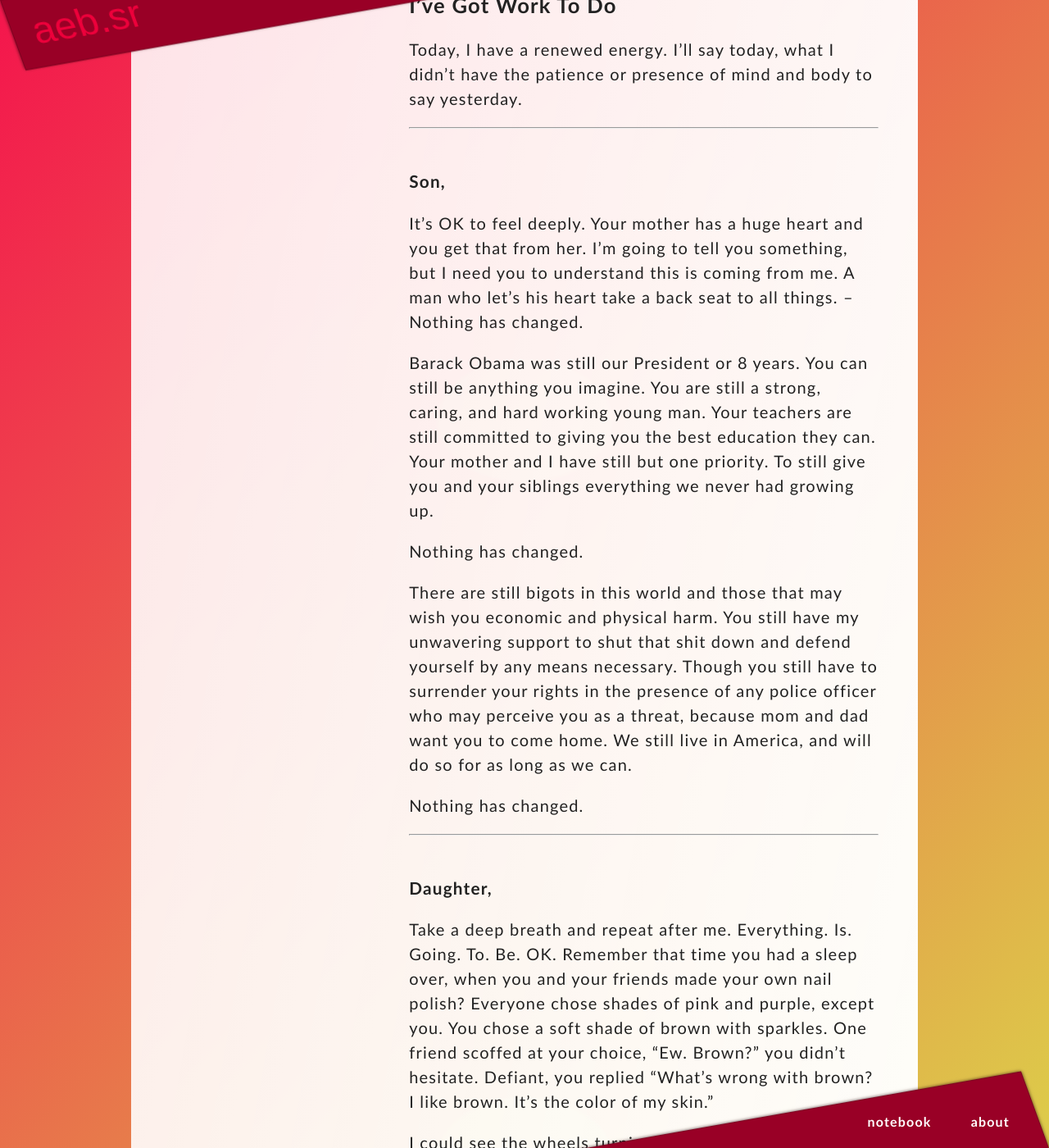
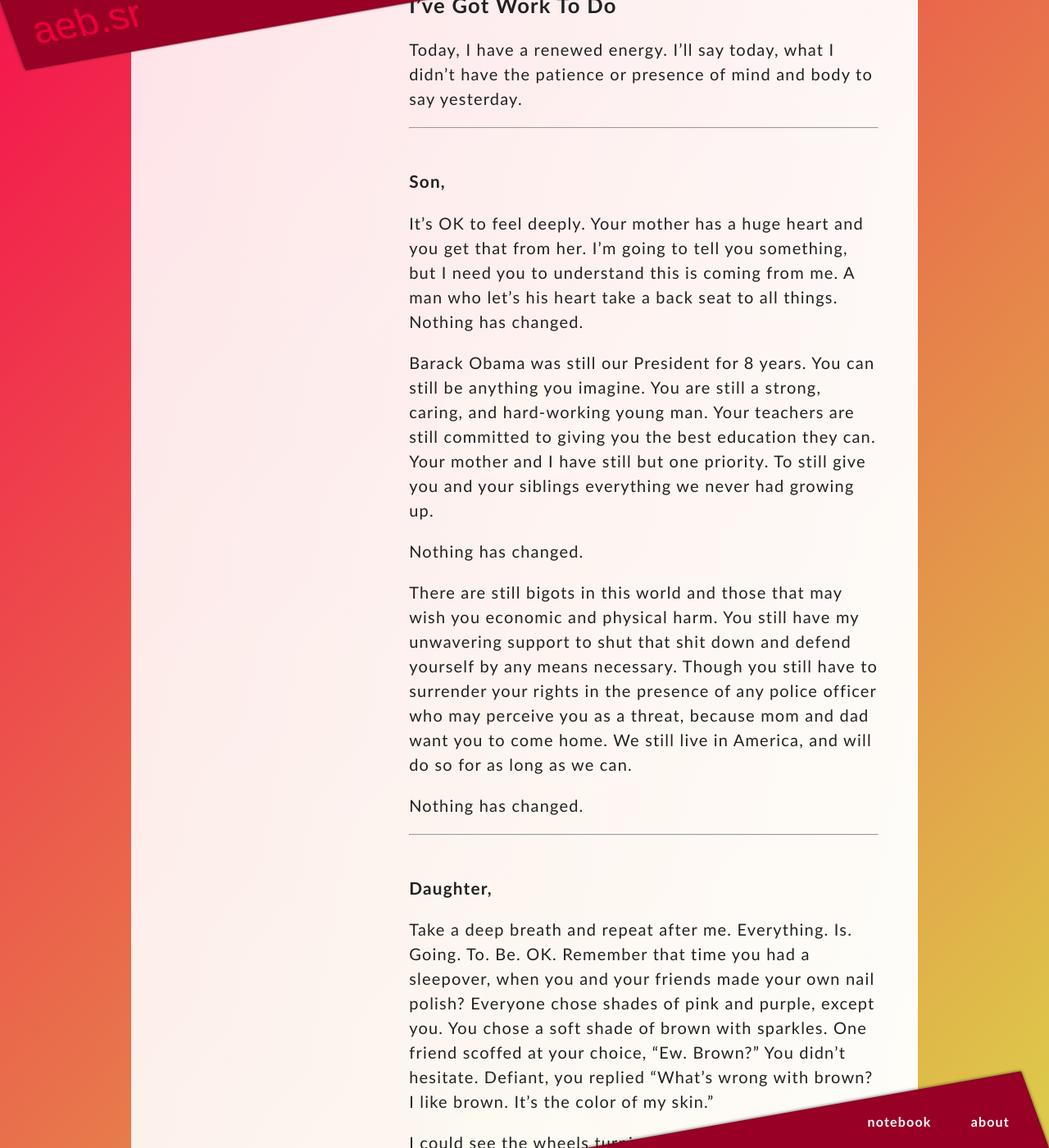
Before and after one commit to aebsr/aebsr.github.com, a Jekyll site: the page built from _posts/2016-11-10-i-slept-in-yesterday.md, in a window 1280 px wide and 1400 px high, scrolled down 1737 px. Shown: the whole window at 82% size. Built offline with Jekyll 4.4.1, drawn with Linux system fonts in a browser that asks for light colours; some of the changed text lies outside the part shown.

Commit message:
got that fine tooth comb treatment from the Mrs

```diff
--- a/_posts/2016-11-10-i-slept-in-yesterday.md
+++ b/_posts/2016-11-10-i-slept-in-yesterday.md
@@ -16,7 +16,7 @@
 
 Back at the bus stop, a white stay at home mom shares a tearful embrace with a black neighbor.
 
-A few miles away, students in a middle school erupt into chants of "Fuck Trump". Their anger masks their sadness and fear.
+A few miles away, students in a middle school erupt into chants of "Fuck Trump." Their anger masks their sadness and fear.
 
 I've got my feet up and headphones on. Drowning out the news in the background. I'm listening to Brother Ali's "Mourning In America".
 
@@ -24,7 +24,7 @@
 
 <iframe width="560" height="315" src="https://www.youtube.com/embed/2afsJD85OiA" frameborder="0" allowfullscreen></iframe>
 
-The Twitter outrage is tiring. The news' perspective is redundant. The idea of America, is burning.
+The Twitter outrage is tiring. The news' perspective is redundant. The idea of America is burning.
 
 I don't feel the flames.
 
@@ -34,7 +34,7 @@
 
 I tell him, in many more words than this:
 
-"Your grandmother raised me on her own in Reagan Era Washington, DC. YOU, are going to be [alright](https://www.youtube.com/watch?v=Z-48u_uWMHY)."
+"Your grandmother raised me on her own in Reagan-era Washington, DC. YOU, are going to be [alright](https://www.youtube.com/watch?v=Z-48u_uWMHY)."
 
 ## I've Got Work To Do
 
@@ -44,9 +44,9 @@
 
 ### Son,
 
-It's OK to feel deeply. Your mother has a huge heart and you get that from her. I'm going to tell you something, but I need you to understand this is coming from me. A man who let's his heart take a back seat to all things. – Nothing has changed.
+It's OK to feel deeply. Your mother has a huge heart and you get that from her. I'm going to tell you something, but I need you to understand this is coming from me. A man who let's his heart take a back seat to all things. Nothing has changed.
 
-Barack Obama was still our President or 8 years. You can still be anything you imagine. You are still a strong, caring, and hard working young man. Your teachers are still committed to giving you the best education they can. Your mother and I have still but one priority. To still give you and your siblings everything we never had growing up.
+Barack Obama was still our President for 8 years. You can still be anything you imagine. You are still a strong, caring, and hard-working young man. Your teachers are still committed to giving you the best education they can. Your mother and I have still but one priority. To still give you and your siblings everything we never had growing up.
 
 Nothing has changed.
 
@@ -59,7 +59,7 @@
 ### Daughter,
 
 Take a deep breath and repeat after me. Everything. Is. Going. To. Be. OK.
-Remember that time you had a sleep over, when you and your friends made your own nail polish? Everyone chose shades of pink and purple, except you. You chose a soft shade of brown with sparkles. One friend scoffed at your choice, "Ew. Brown?" you didn't hesitate. Defiant, you replied "What's wrong with brown? I like brown. It's the color of my skin."
+Remember that time you had a sleepover, when you and your friends made your own nail polish? Everyone chose shades of pink and purple, except you. You chose a soft shade of brown with sparkles. One friend scoffed at your choice, "Ew. Brown?" You didn't hesitate. Defiant, you replied "What's wrong with brown? I like brown. It's the color of my skin."
 
 I could see the wheels turning as your friend tilted her head and with a sort of nod there was an unspoken agreement. There is nothing wrong with brown. There's nothing wrong with celebrating what makes you, you. There's nothing wrong with being different. Keep doing that, and we'll be OK.
 
@@ -79,7 +79,7 @@
 
 Friends and colleagues,
 
-I like it hard. Pressure and stress, though undesired and unfair is the foundation on which I'm built. You are the sum of those  around you. If you consider me close to your heart, don't waste my presence. Whenever you are in doubt or afraid, call me. I'll stuff your feelings in a deep hole to be unearthed when our society rebukes hate. I'll help you work on  a plan to effect change.
+I like it hard. Pressure and stress, though undesired and unfair, is the foundation on which I'm built. You are the sum of those around you. If you consider me close to your heart, don't waste my presence. Whenever you are in doubt or afraid, call me. I'll stuff your feelings in a deep hole to be unearthed when our society rebukes hate. I'll help you work on a plan to effect change.
 
 I'll show up. I'll march. I'll protect. I'll fight.
 
```
Also changed, not shown: other parts of _posts/2016-11-10-i-slept-in-yesterday.md (+4 -4 lines).
